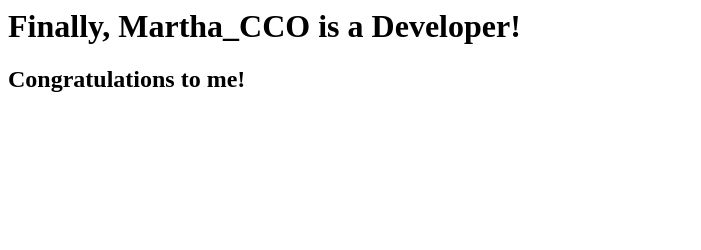
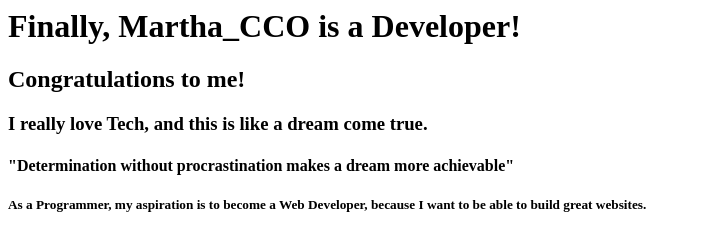
Before and after one commit to MarthaCCO/My_first_GitHub_project, a plain HTML site: page index.html in a window 1280 px wide. Shown: the whole page, without its empty margins (0-701 px from the left). Drawn offline with Linux system fonts and the light colour scheme.

Commit message:
My second commit

```diff
--- a/index.html
+++ b/index.html
@@ -1,2 +1,5 @@
 <h1>Finally, Martha_CCO is a Developer!</h1>
 <h2>Congratulations to me!</h2>
+<h3>I really love Tech, and this is like a dream come true.</h3>
+<h4>"Determination without procrastination makes a dream more achievable"</h4>
+<h5>As a Programmer, my aspiration is to become a Web Developer, because I want to be able to build great websites.</h5>
```
